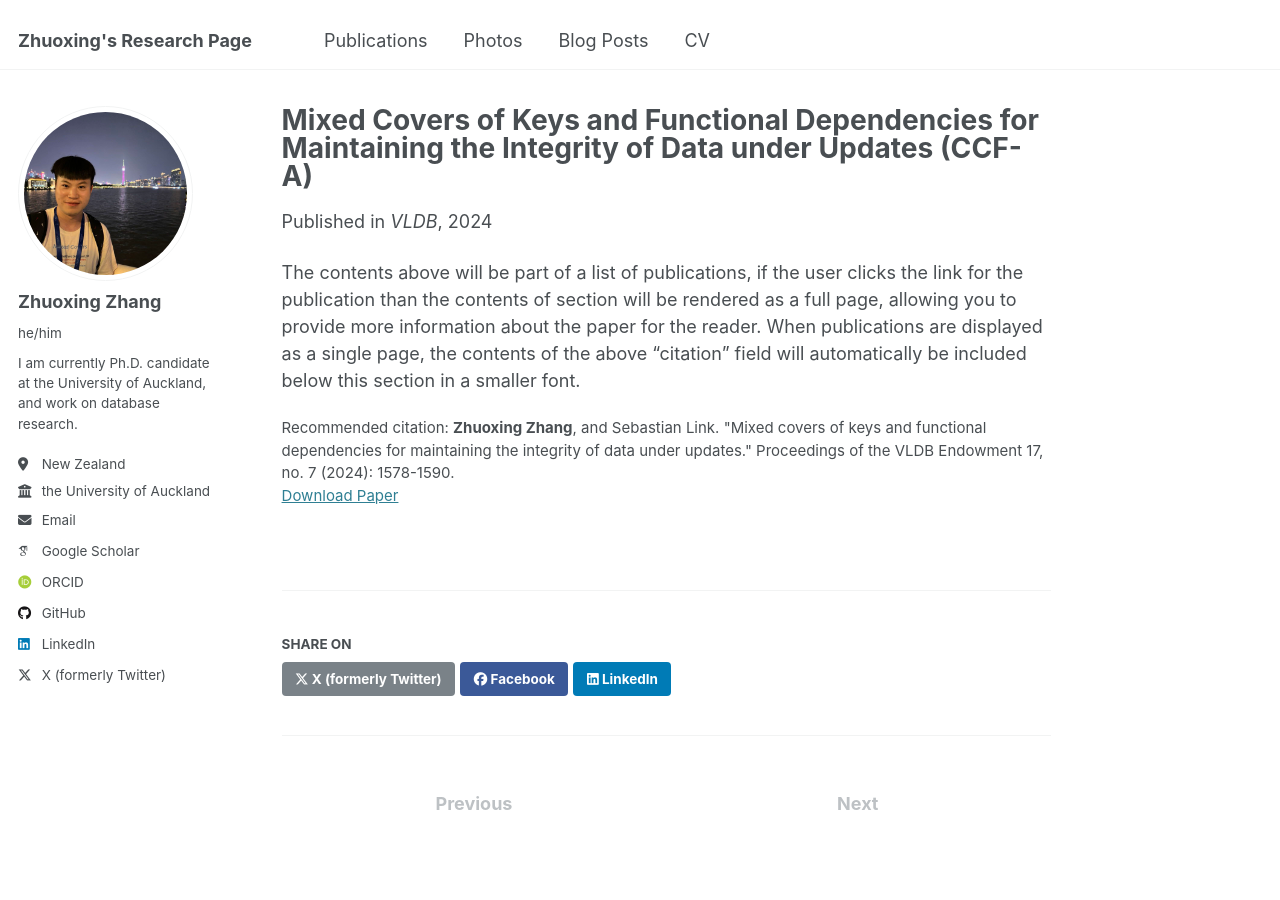
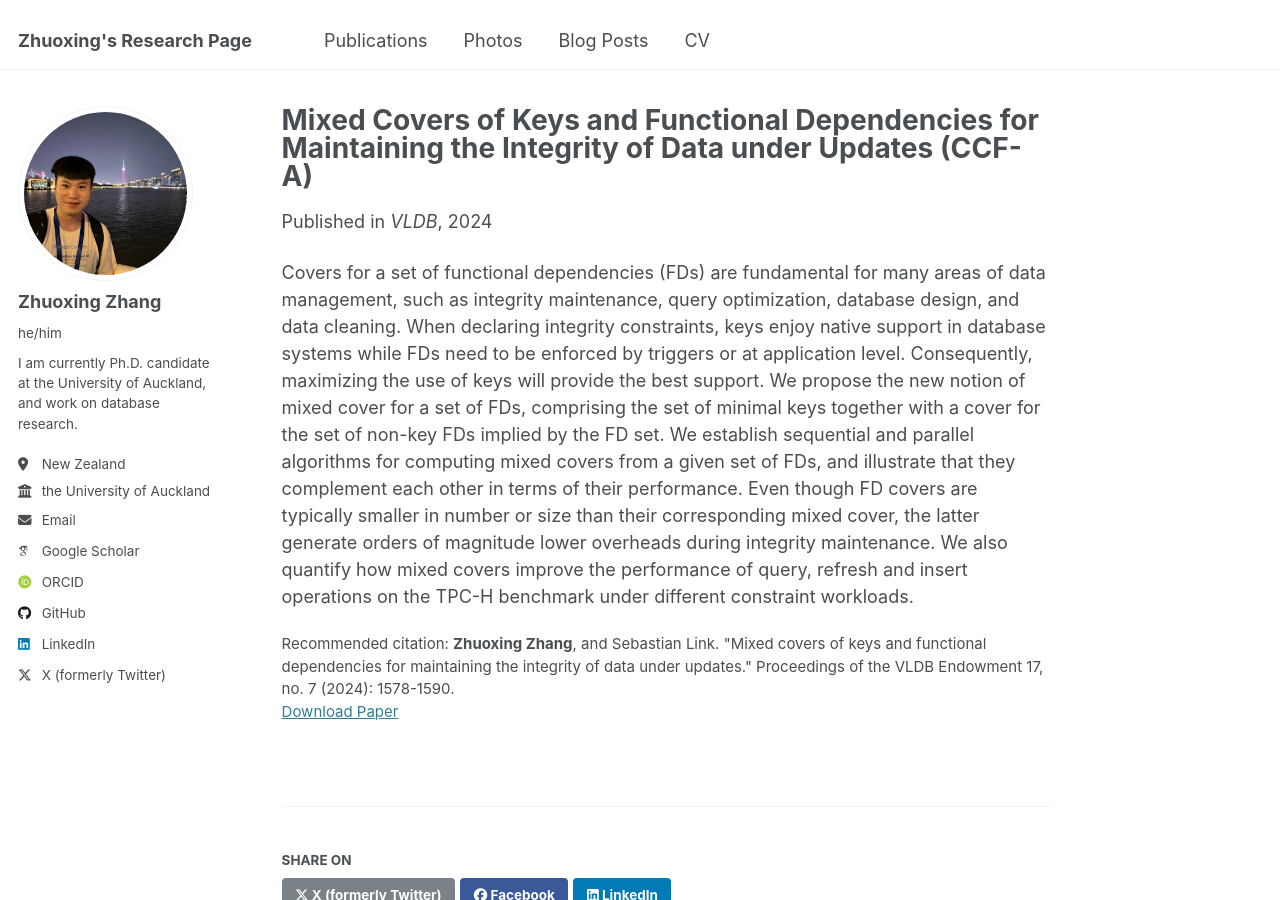
Before and after one commit to zhuoxingzhang/zhuoxingzhang.github.io, a Jekyll site: the page built from _publications/vldb24mixedcovers.md, in a window 1280 px wide and 900 px high. Built offline with Jekyll 4.4.1, drawn with Linux system fonts in a browser that asks for light colours; some web fonts are replaced.

Commit message:
Update vldb24mixedcovers.md

```diff
--- a/_publications/vldb24mixedcovers.md
+++ b/_publications/vldb24mixedcovers.md
@@ -10,4 +10,4 @@ paperurl: 'https://www.vldb.org/pvldb/vol17/p1578-link.pdf'
 citation: '<strong>Zhuoxing Zhang</strong>, and Sebastian Link. "Mixed covers of keys and functional dependencies for maintaining the integrity of data under updates." Proceedings of the VLDB Endowment 17, no. 7 (2024): 1578-1590.'
 ---
 
-The contents above will be part of a list of publications, if the user clicks the link for the publication than the contents of section will be rendered as a full page, allowing you to provide more information about the paper for the reader. When publications are displayed as a single page, the contents of the above "citation" field will automatically be included below this section in a smaller font.
+Covers for a set of functional dependencies (FDs) are fundamental for many areas of data management, such as integrity maintenance, query optimization, database design, and data cleaning. When declaring integrity constraints, keys enjoy native support in database systems while FDs need to be enforced by triggers or at application level. Consequently, maximizing the use of keys will provide the best support. We propose the new notion of mixed cover for a set of FDs, comprising the set of minimal keys together with a cover for the set of non-key FDs implied by the FD set. We establish sequential and parallel algorithms for computing mixed covers from a given set of FDs, and illustrate that they complement each other in terms of their performance. Even though FD covers are typically smaller in number or size than their corresponding mixed cover, the latter generate orders of magnitude lower overheads during integrity maintenance. We also quantify how mixed covers improve the performance of query, refresh and insert operations on the TPC-H benchmark under different constraint workloads.
```
